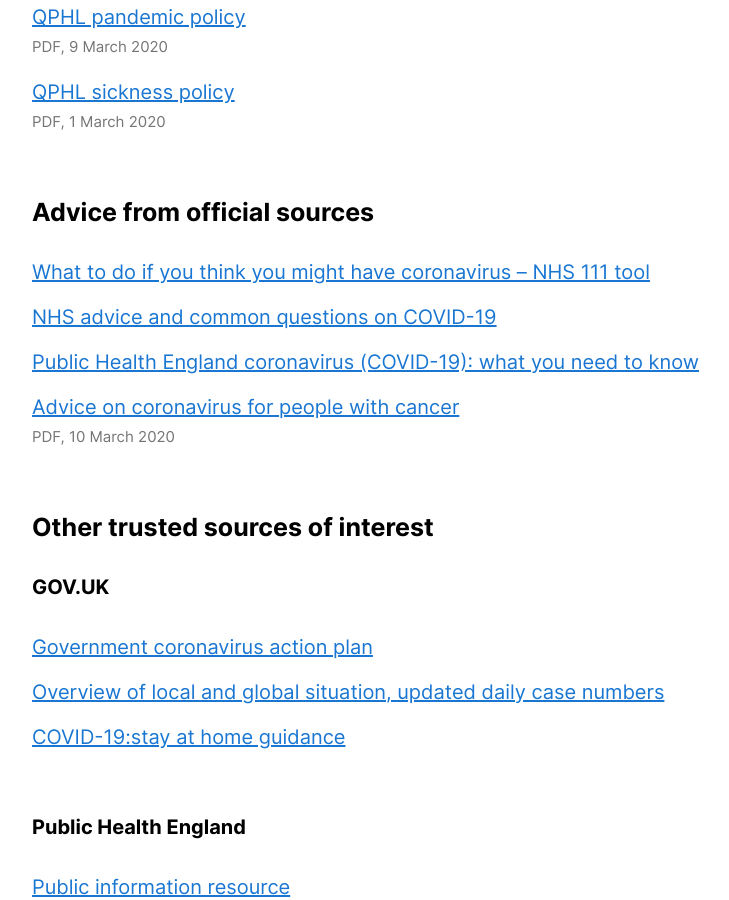
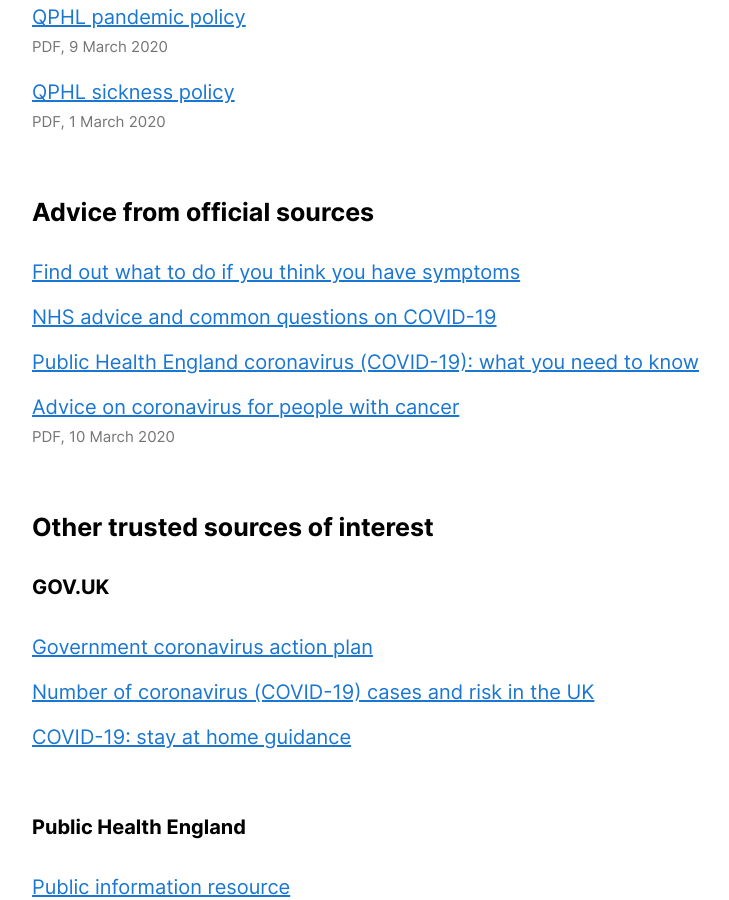
Before and after one commit to cognisant/qphl.co, a Jekyll site: the page built from coronavirus.md, in a window 1280 px wide and 900 px high, scrolled down 868 px. Shown: the whole window, without its empty margins (158-887 px from the left). Built offline with Jekyll 4.4.1, drawn with Linux system fonts in a browser that asks for light colours.

Commit message:
Updates link text

```diff
--- a/coronavirus.md
+++ b/coronavirus.md
@@ -24,7 +24,7 @@
 
 ## Advice from official sources
 
-- [What to do if you think you might have coronavirus – NHS 111 tool](https://111.nhs.uk/service/COVID-19/)
+- [Find out what to do if you think you have symptoms](https://111.nhs.uk/service/COVID-19/)
 - [NHS advice and common questions on COVID-19](https://www.nhs.uk/conditions/coronavirus-covid-19/)
 - [Public Health England coronavirus (COVID-19): what you need to know](https://publichealthmatters.blog.gov.uk/2020/01/23/wuhan-novel-coronavirus-what-you-need-to-know/)
 - [Advice on coronavirus for people with cancer](/downloads/advice-on-coronavirus-for-people-with-cancer.pdf) <small>PDF, 10 March 2020</small>
@@ -34,8 +34,8 @@
 ### GOV.UK
 
 - [Government coronavirus action plan](https://assets.publishing.service.gov.uk/government/uploads/system/uploads/attachment_data/file/869827/Coronavirus_action_plan_-_a_guide_to_what_you_can_expect_across_the_UK.pdf)
-- [Overview of local and global situation, updated daily case numbers](https://www.gov.uk/guidance/coronavirus-covid-19-information-for-the-public)
-- [COVID-19:stay at home guidance](https://www.gov.uk/government/publications/covid-19-stay-at-home-guidance)
+- [Number of coronavirus (COVID-19) cases and risk in the UK](https://www.gov.uk/guidance/coronavirus-covid-19-information-for-the-public)
+- [COVID-19: stay at home guidance](https://www.gov.uk/government/publications/covid-19-stay-at-home-guidance)
 
 ### Public Health England
 
```
